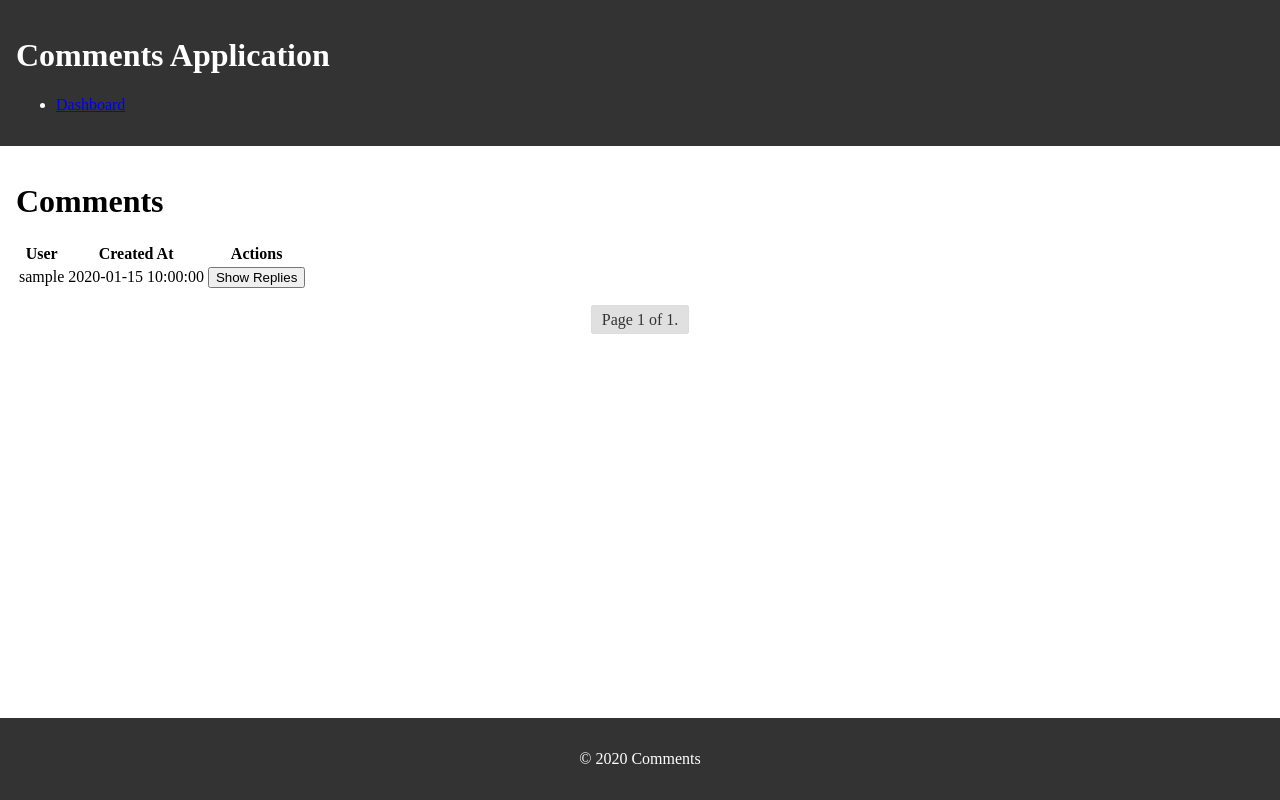
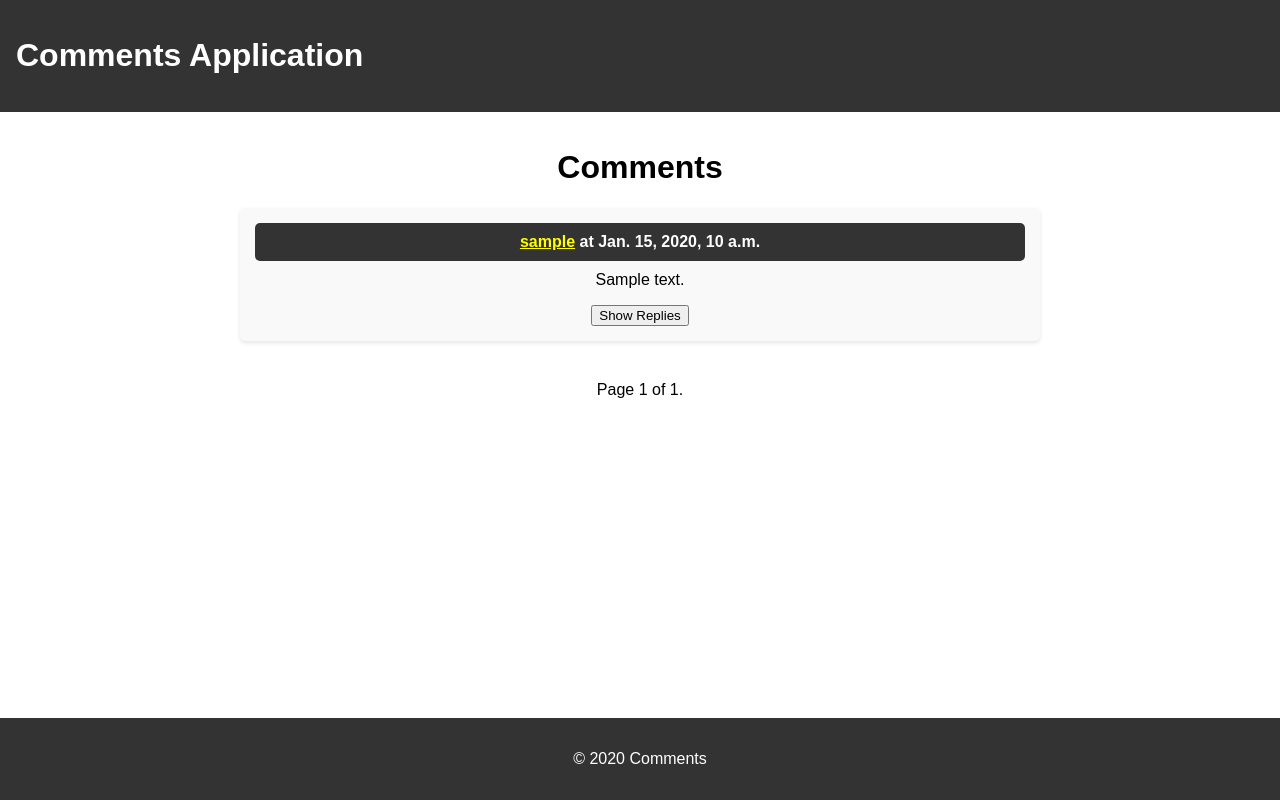
Before and after one commit to VladyslavShepilov/Comments, a Django app: template templates/dashboard/comments_list.html in a window 1280 px wide. Run offline with Django 3.2, Linux system fonts and the light colour scheme; the template is opened without the code that fills it: most values are stand-ins (such as "Sample title", 1, 10 or a date in 2020).

Commit message:
extend page styles, rewrote comment section

```diff
--- a/comments/settings.py
+++ b/comments/settings.py
@@ -127,7 +127,6 @@ STATIC_ROOT = "staticfiles/"
 
 STATICFILES_DIRS = [os.path.join(BASE_DIR, "static")]
 
-ASSETS_ROOT = "/static/assets"
 
 # Default primary key field type
 # https://docs.djangoproject.com/en/4.0/ref/settings/#default-auto-field
--- a/static/css/styles.css
+++ b/static/css/styles.css
@@ -6,6 +6,7 @@ html, body {
 body {
     display: flex;
     flex-direction: column;
+    font-family: Arial, sans-serif;
 }
 
 header, main, footer {
@@ -19,6 +20,9 @@ header {
 
 main {
     flex: 1;
+    display: flex;
+    flex-direction: column;
+    align-items: center;
 }
 
 footer {
@@ -27,33 +31,60 @@ footer {
     text-align: center;
 }
 
+.comment-section {
+    width: 80%;
+    max-width: 800px;
+    margin: 0 auto;
+    text-align: left;
+}
+
+
+.comment {
+    background-color: #f9f9f9;
+    padding: 15px;
+    margin-bottom: 20px;
+    border-radius: 5px;
+    box-shadow: 0 2px 4px rgba(0, 0, 0, 0.1);
+    text-align: center;
+    transition: transform 0.3s ease;
+}
+
+.comment:hover {
+    transform: scale(1.05);
+}
+
+.comment-header {
+    background-color: #green;
+    color: #fff;
+    padding: 10px;
+    border-radius: 5px;
+    font-weight: bold;
+    text-align: center;
+}
+
+.comment-text {
+    margin-top: 10px;
+    text-align: center;
+}
+
+.replies {
+    margin-left: 40px;
+    border-left: 2px solid #ddd;
+    padding-left: 10px;
+}
+
 .pagination {
     text-align: center;
     margin: 20px 0;
 }
 
-.step-links {
-    display: inline-block;
+.comment-header {
+    background-color: #333;
 }
 
-.step-links a {
-    padding: 5px 10px;
-    margin: 0 5px;
-    border: 1px solid #ddd;
-    border-radius: 3px;
-    text-decoration: none;
-    color: #333;
+.comment-link {
+    color: yellow;
 }
 
-.step-links a:hover {
-    background-color: #f0f0f0;
-}
-
-.step-links .current {
-    padding: 5px 10px;
-    margin: 0 5px;
-    border: 1px solid #ddd;
-    border-radius: 3px;
-    background-color: #e0e0e0;
-    color: #333;
-}
+.comment-link:hover {
+    color: orange;
--- a/templates/base.html
+++ b/templates/base.html
@@ -11,11 +11,6 @@
 <body>
     <header>
         <h1>Comments Application</h1>
-        <nav>
-            <ul>
-                <li><a href="{% url 'comment-list' %}">Dashboard</a></li>
-            </ul>
-        </nav>
     </header>
 
     <main>
--- a/templates/dashboard/comments_list.html
+++ b/templates/dashboard/comments_list.html
@@ -1,34 +1,24 @@
 {% extends "base.html" %}
-{% load static %}
 
 {% block content %}
-<h1>Comments</h1>
+    {% load static %}
+    <h1>Comments</h1>
 
-<table>
-    <thead>
-        <tr>
-            <th>User</th>
-            <th>Created At</th>
-            <th>Actions</th>
-        </tr>
-    </thead>
-    <tbody>
+    <div class="comment-section">
         {% for comment in comments %}
-        <tr id="comment-{{ comment.id }}">
-            <td>{{ comment.user.username }}</td>
-            <td>{{ comment.created_at|date:"Y-m-d H:i:s" }}</td>
-            <td>
+            <div class="comment">
+                <div class="comment-header">
+                    <a href="#" class="comment-link">{{ comment.user.username }}</a>
+                    at {{ comment.created_at }}
+                </div>
+                <p class="comment-text">{{ comment.text }}</p>
                 <button onclick="loadReplies({{ comment.id }})">Show Replies</button>
-                <div id="replies-{{ comment.id }}" style="display: none;"></div>
-            </td>
-        </tr>
+                <div id="replies-{{ comment.id }}" class="replies" style="display: none;"></div>
+            </div>
         {% empty %}
-        <tr>
-            <td colspan="3">No comments available.</td>
-        </tr>
+            <p>No comments yet</p>
         {% endfor %}
-    </tbody>
-</table>
+    </div>
 
 <div class="pagination">
     <span class="step-links">
```
